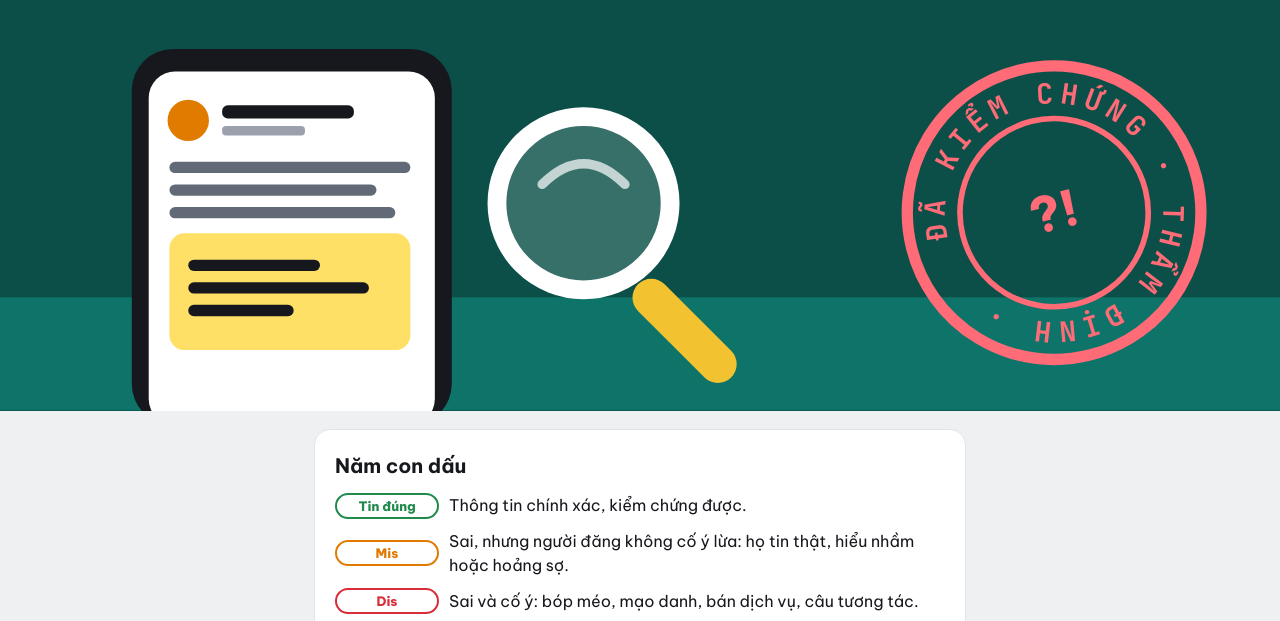
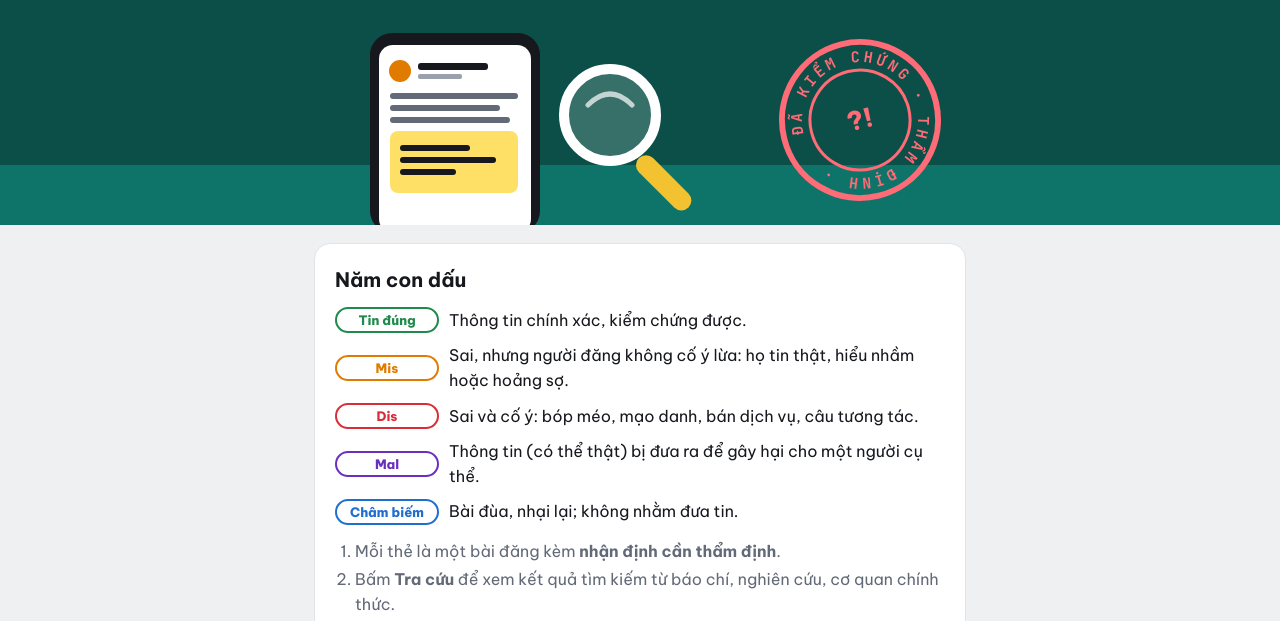
Before and after one commit to thaobich1990-crypto/newsliteracy, a plain HTML site: page tindungtinsai/index.html in a window 1280 px wide. Shown: the part 152-773 px from the top of the page. Drawn offline with Linux system fonts and the light colour scheme.

Commit message:
Chỉnh hình minh hoạ màn mở đầu

```diff
--- a/tindungtinsai/index.html
+++ b/tindungtinsai/index.html
@@ -36,7 +36,9 @@ a{color:inherit}
 .hero h1{font-size:clamp(36px,8vw,52px);line-height:1.05;margin:4px 0 8px;font-weight:800;text-wrap:balance}
 .hero h1 span{background:linear-gradient(transparent 58%,#f2c230 58%);color:#fff;padding:0 4px}
 .hero p{margin:0;color:#d5efeb;max-width:56ch}
-.hero svg{display:block;width:100%;height:auto;margin-top:18px}
+.hero svg{display:block;width:100%;max-width:680px;height:auto;margin:18px auto 0}
+.hero{background:linear-gradient(to bottom,var(--deep) calc(100% - 60px),#0e7469 calc(100% - 60px))}
+@media(max-width:680px){.hero{background:linear-gradient(to bottom,var(--deep) calc(100% - 8.8vw),#0e7469 calc(100% - 8.8vw))}}
 .panel{background:var(--card);border:1px solid var(--line);border-radius:16px;padding:20px;margin:18px 0}
 .panel h2{font-size:20px;margin:0 0 12px}
 .legend{display:grid;gap:10px;margin:0;padding:0;list-style:none}
```
